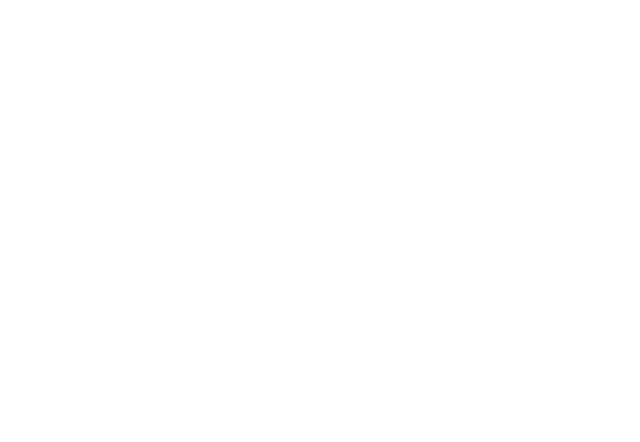
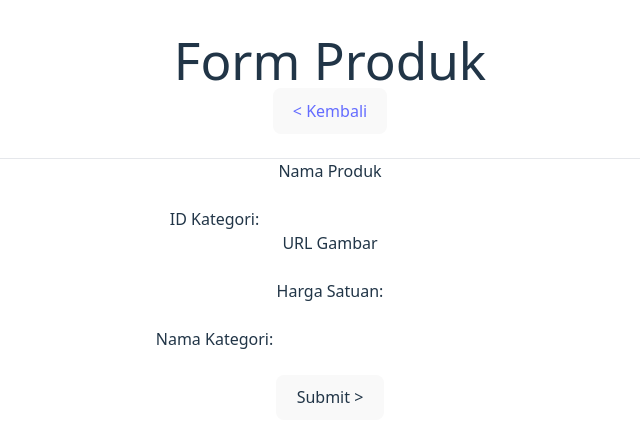
Before and after one commit to fathammubii/FE-mini-project-POS, a React (Vite) app: page /edit-product/1 in a window 1280 px wide. Before the commit this address had no page. Shown: the top 442 px of the page, without its empty margins (310-950 px from the left). Built offline with nearby package versions, Linux system fonts and the light colour scheme; no server answers.

Commit message:
add pages form product

```diff
--- a/src/App.jsx
+++ b/src/App.jsx
@@ -5,6 +5,7 @@
 import TransactionDetailPage from './pages/transactionDetailPage';
 import ProductListPage from './pages/productList';
 import DetailProductPage from './pages/detailProductPage';
+import EditProductPage from './pages/editProductPage';
 
 function App() {
 
@@ -16,6 +17,7 @@
           <Route path='/transaction-detail/:id' element={<TransactionDetailPage />} />
           <Route path='/product-list' element={<ProductListPage/>}/>
           <Route path='/detail-product/:id' element={<DetailProductPage/>}/>
+          <Route path="/edit-product/:id" element={<EditProductPage />} />
         </Routes>
       </Router>
     </div>
--- a/src/component/tableProductList.jsx
+++ b/src/component/tableProductList.jsx
@@ -98,7 +98,7 @@
                             <td>
                                 <div className='grid grid-cols-3'>
                                     <button className='p-0 m-1'><Link to={`/detail-product/${product.productId}`}>Detail</Link></button>
-                                    <button className='p-0 m-1'><Link to={`#`}>Edit</Link></button>
+                                    <button className='p-0 m-1'><Link to={`/edit-product/${product.productId}`}>Edit</Link></button>
                                     <button className='p-0 m-1'><Link to={`#`}>Hapus</Link></button>
                                 </div>
                             </td>
--- /dev/null
+++ b/src/pages/editProductPage.jsx
@@ -0,0 +1,115 @@
+import React, { useState, useEffect } from 'react';
+import axios from 'axios';
+import { useParams, useNavigate } from 'react-router-dom';
+import { Link } from 'react-router-dom';
+
+const EditProductPage = () => {
+    const { id } = useParams();
+    const navigate = useNavigate();
+    const [productDetails, setProductDetails] = useState({
+        title: '',
+        price: '',
+        image: '',
+        categoryId: '',
+        categoryName: ''
+    });
+
+    useEffect(() => {
+        const fetchProductDetails = async () => {
+            try {
+                const response = await axios.get(`http://localhost:8080/pos/api/detailproduct/${id}`);
+                const productData = response.data.length > 0 ? response.data[0] : null;
+                if (productData) {
+                    setProductDetails(productData);
+                }
+            } catch (error) {
+                console.error('Error fetching product details:', error);
+            }
+        };
+
+        fetchProductDetails();
+    }, [id]);
+
+    const handleChange = (e) => {
+        const { name, value } = e.target;
+        setProductDetails({
+            ...productDetails,
+            [name]: value
+        });
+    };
+
+    const handleSubmit = async (e) => {
+        e.preventDefault();
+        try {
+            await axios.put(`http://localhost:8080/pos/api/updateproduct/${id}`, productDetails);
+            alert('Product updated successfully!');
+            navigate('/product-list');
+        } catch (error) {
+            console.error('Error updating product:', error);
+            alert('Error updating product.');
+        }
+    };
+
+    return (
+        <div>
+            <div className='flex'>
+                <h1 className='flex-none text-left'>Form Produk</h1>
+                <div className='grow'></div>
+                <div>
+                    <button><Link to={`/product-list`}>{"< Kembali"}</Link></button>
+                </div>
+            </div>
+
+            <br />
+            <hr />
+
+            <div className='text-left'>
+                <form onSubmit={handleSubmit}>
+                    <div>
+                        <h4>Nama Produk</h4>
+                        <input
+                        type="text"
+                        name="title"
+                        value={productDetails.title}
+                        onChange={handleChange}
+                        className='border rounded p-2 w-1/2'
+                        />
+                    </div>
+                    <div>
+                        <label>ID Kategori:</label>
+                        <input type="text" name="categoryId" value={productDetails.categoryId} onChange={handleChange} />
+                    </div>
+                    <div>
+                        <h4>URL Gambar</h4>
+                        <input type="text"
+                        name="image"
+                        value={productDetails.image}
+                        onChange={handleChange}
+                        className='border rounded p-2 w-1/2'
+                        />
+                    </div>
+                    <div>
+                        <h4>Harga Satuan:</h4>
+                        <input type="number"
+                        name="price"
+                        value={productDetails.price}
+                        onChange={handleChange}
+                        className='border rounded p-2 w-1/2'
+                        />
+                    </div>
+
+
+                    <div>
+                        <label>Nama Kategori:</label>
+                        <input type="text" name="categoryName" value={productDetails.categoryName} onChange={handleChange} />
+                    </div>
+
+                    <br></br>
+                    <button type="submit">{'Submit >'}</button>
+                </form>
+            </div>
+        </div>
+    );
+};
+
+export default EditProductPage;
```
